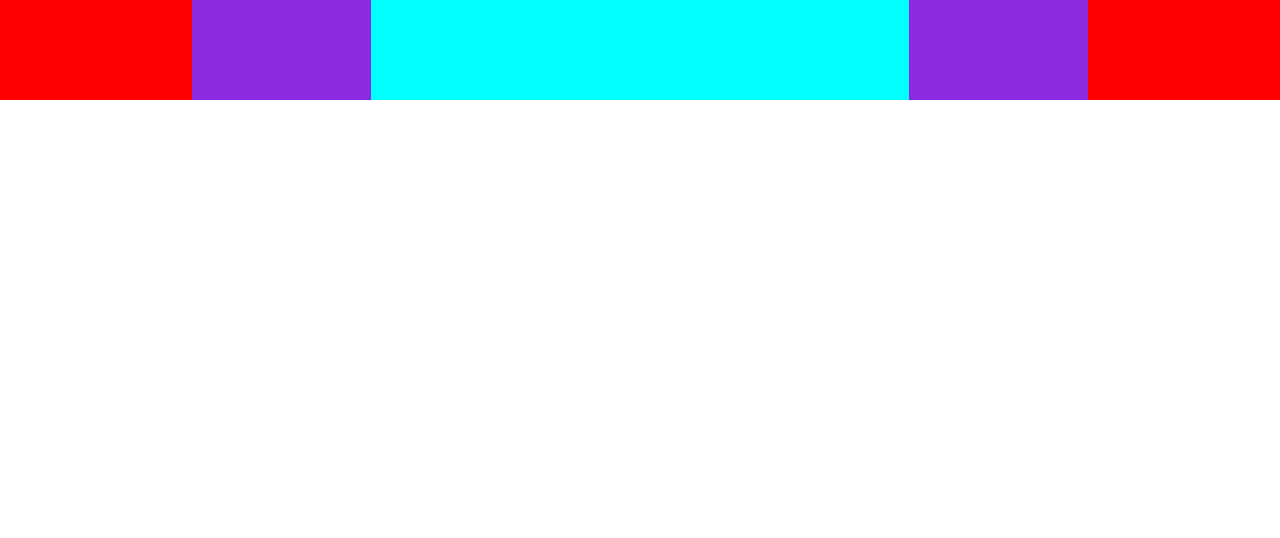
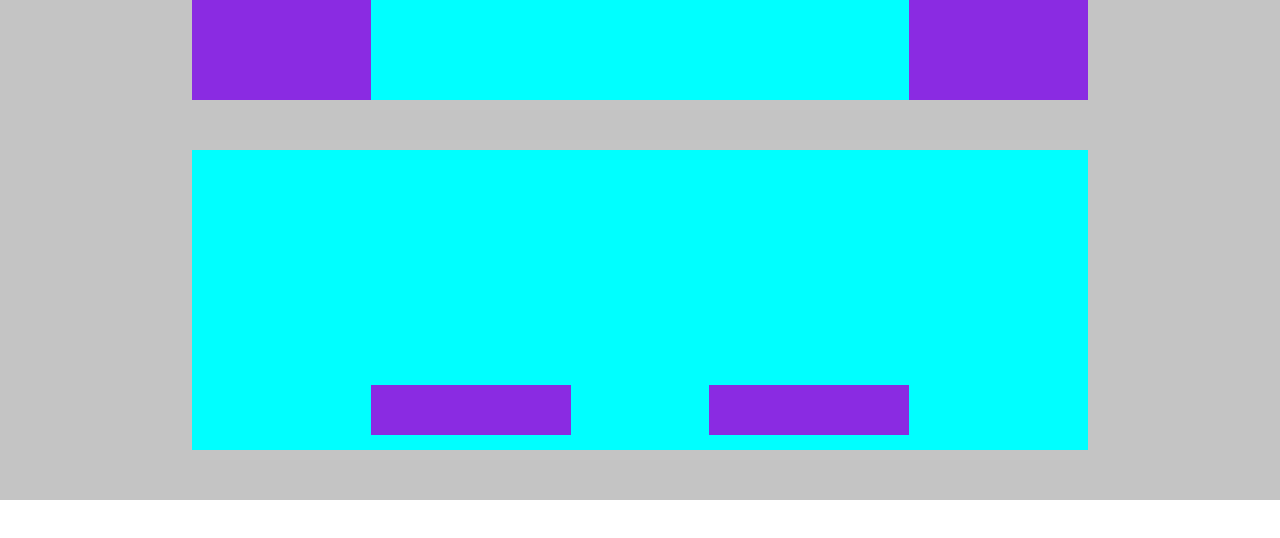
Before and after one commit to ValentinoDeStefano98/htmlcss-discord, a plain HTML site: page index.html in a window 1280 px wide. Drawn offline with Linux system fonts and the light colour scheme.

Commit message:
Hero construction

```diff
--- a/asset/css/style.css
+++ b/asset/css/style.css
@@ -14,7 +14,7 @@
 /* GENERAL */
 header{
     height: 100px;
-    background-color: red;
+    background-color: #C4C4C4;
 }
 
 .up-section{
@@ -44,3 +44,40 @@ header{
     background-color: blueviolet;
     float: left;
 }
+/* HEADER */
+
+/* MAIN */
+.hero{
+    height: 400px;
+    background-color: #C4C4C4;
+    position: relative;
+}
+
+.hero .container {
+    height: 300px;
+    width: 70%;
+    background-color: aqua;
+    position: absolute;
+    top: 50%;
+    bottom: 50%;
+    left: 50%;
+    right: 50%;
+    transform: translate(-50%, -50%);
+}
+
+.call-to-action{
+    height: 50px;
+    width: 200px;
+    background-color: blueviolet;
+    position: absolute;
+}
+
+.c1{
+    bottom: 5%;
+    left: 20%;
+}
+
+.c2{
+    bottom: 5%;
+    right: 20%;
+}
--- a/index.html
+++ b/index.html
@@ -20,11 +20,20 @@
             <div id="log-in">
 
             </div>
-
         </div>
     </header>
 
     <main>
+        <section class="hero">
+            <div class="container">
+                <div class="call-to-action c1">
+
+                </div>
+                <div class="call-to-action c2">
+
+                </div>
+            </div>
+        </section>
 
     </main>
 
```
